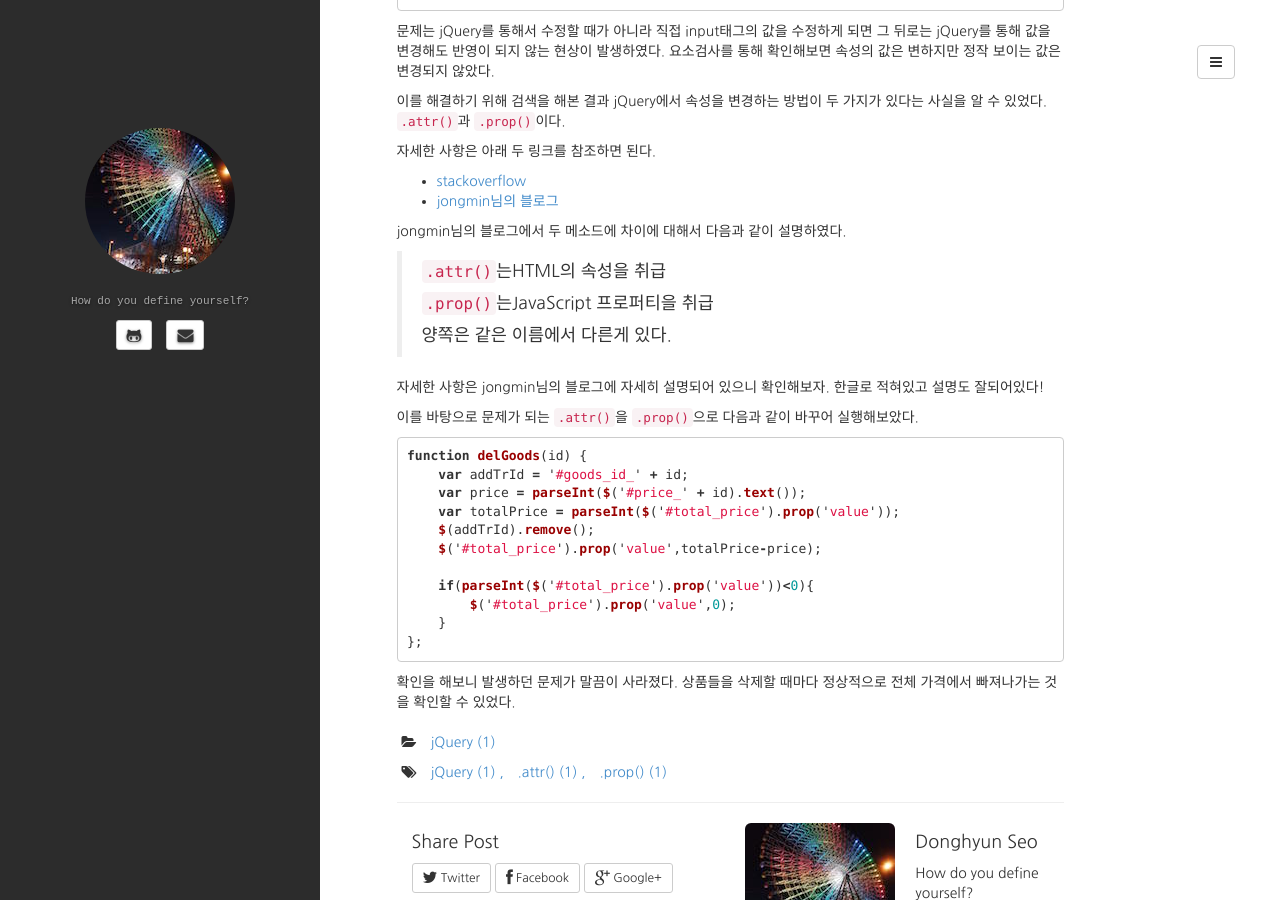
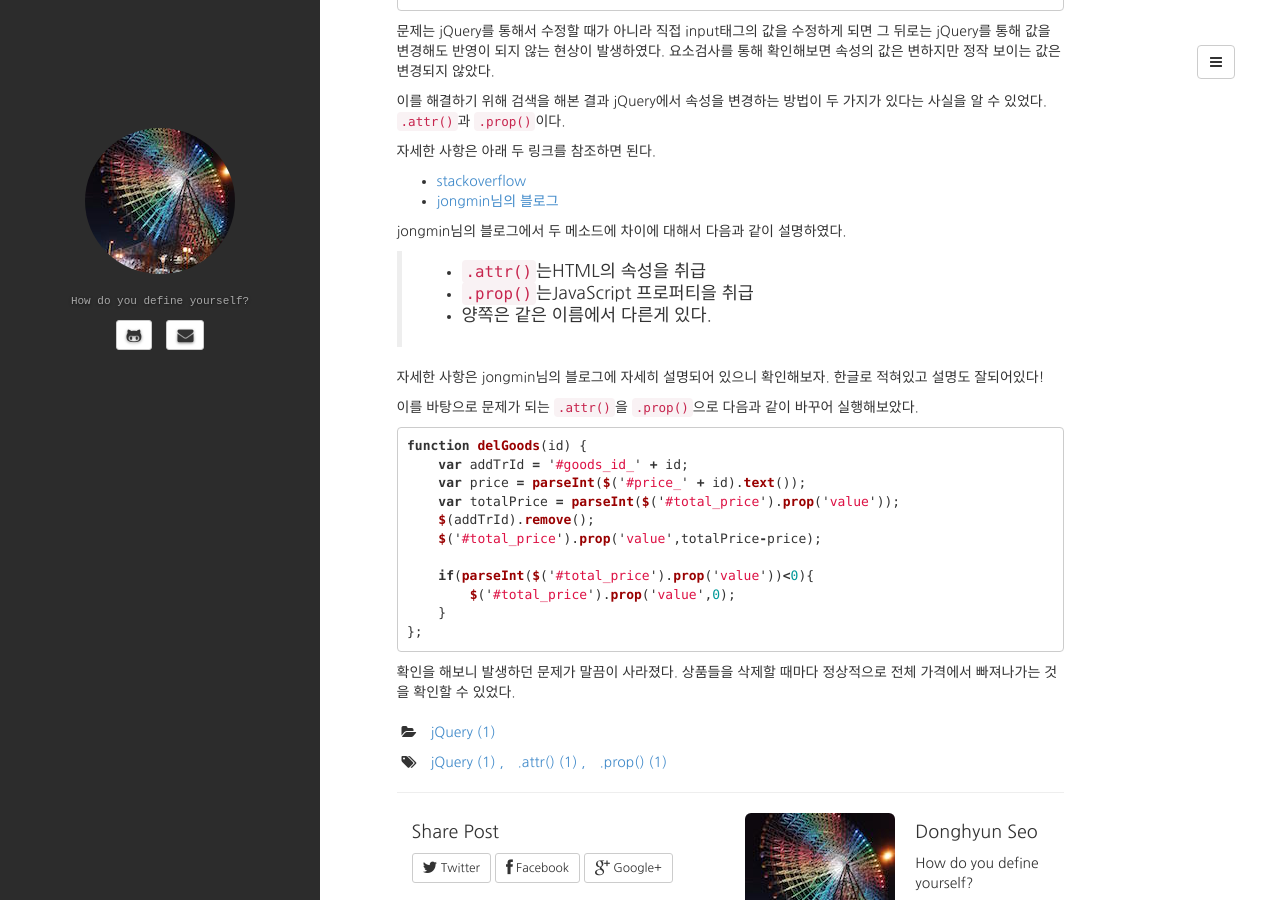
Before and after one commit to egaoneko/egaoneko.github.io_backup, a Jekyll site: the page built from _posts/2015-05-20-jquery-attr-prop.md, in a window 1280 px wide and 900 px high, scrolled down 533 px. Built offline with Jekyll 4.4.1, drawn with Linux system fonts in a browser that asks for light colours; Markdown is read by kramdown in place of the engine named in the settings; comment, search, counter and statistics services are not loaded.

```diff
--- a/_posts/2015-05-20-jquery-attr-prop.md
+++ b/_posts/2015-05-20-jquery-attr-prop.md
@@ -38,11 +38,11 @@ function delGoods(id) {
 
 jongmin님의 블로그에서 두 메소드에 차이에 대해서 다음과 같이 설명하였다.
 
-> ``.attr()``는HTML의 속성을 취급
+> * ``.attr()``는HTML의 속성을 취급
 >
-> ``.prop()``는JavaScript 프로퍼티을 취급
+> * ``.prop()``는JavaScript 프로퍼티을 취급
 >
-> 양쪽은 같은 이름에서 다른게 있다.
+> * 양쪽은 같은 이름에서 다른게 있다.
 
 자세한 사항은 jongmin님의 블로그에 자세히 설명되어 있으니 확인해보자. 한글로 적혀있고 설명도 잘되어있다!
 
```
